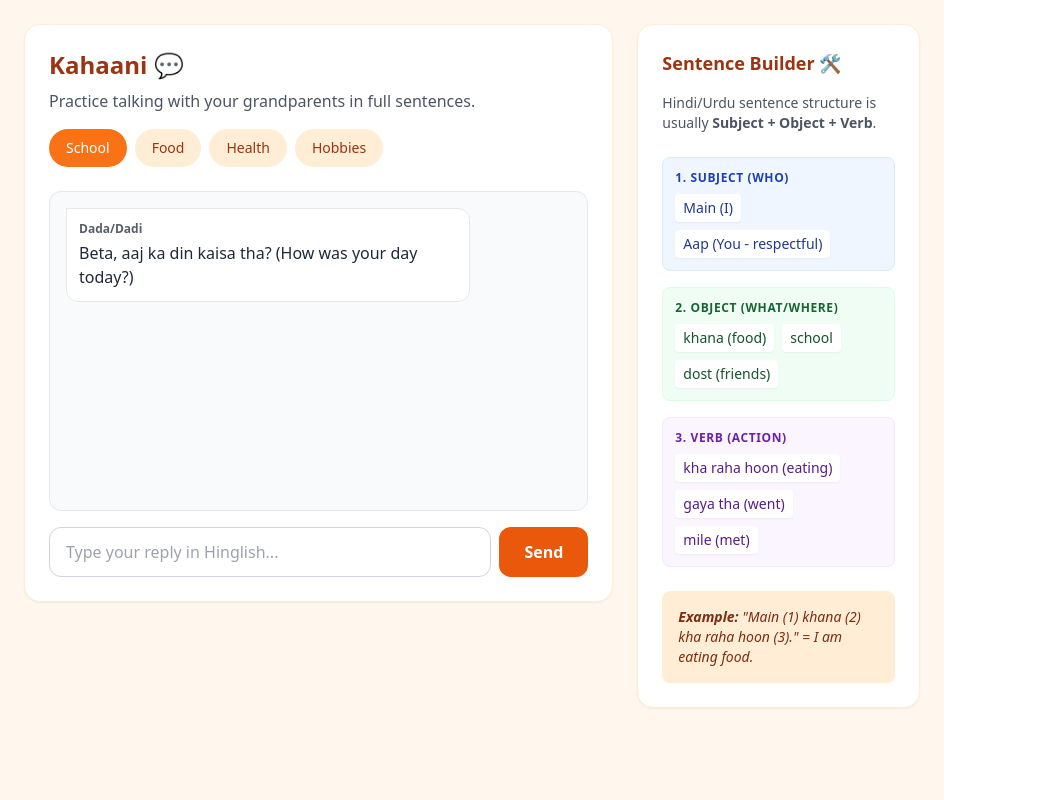
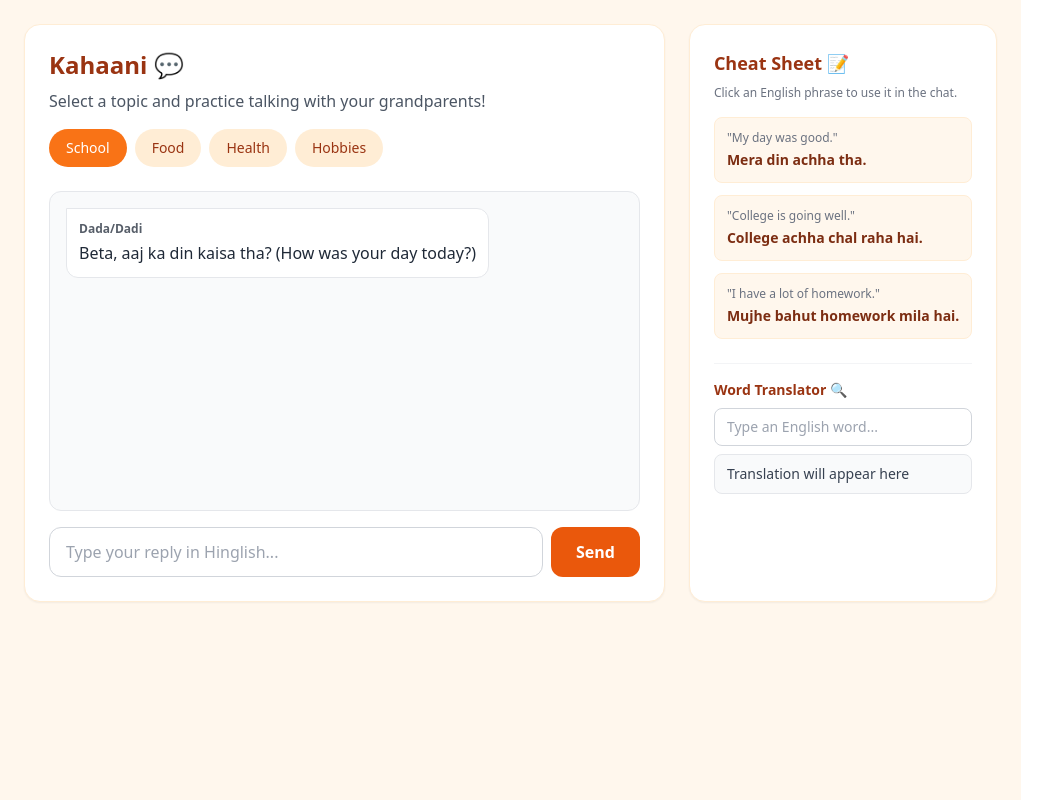
Before and after one commit to uzmausmani-web/kahaani-app, a React (Vite) app: page / in a window 1280 px wide. Shown: the whole page, without its empty margins (0-1060 px from the left). Built offline with nearby package versions, Linux system fonts and the light colour scheme.

Commit message:
Update App.tsx

```diff
--- a/src/App.tsx
+++ b/src/App.tsx
@@ -1,6 +1,5 @@
 import { useState, ChangeEvent, KeyboardEvent } from 'react';
 
-// This tells TypeScript exactly what a "message" should look like
 interface Message {
   sender: string;
   text: string;
@@ -12,13 +11,41 @@ export default function App() {
   ]);
   const [inputText, setInputText] = useState('');
   const [selectedTopic, setSelectedTopic] = useState('School');
+  const [lookupWord, setLookupWord] = useState('');
 
   const topics = ['School', 'Food', 'Health', 'Hobbies'];
 
-  const sentenceStarter = {
-    Subject: ['Main (I)', 'Aap (You - respectful)'],
-    Object: ['khana (food)', 'school', 'dost (friends)'],
-    Verb: ['kha raha hoon (eating)', 'gaya tha (went)', 'mile (met)']
+  // Topic-specific cheat sheet with conversational translations
+  const quickTranslations: Record<string, {en: string, hi: string}[]> = {
+    School: [
+      { en: "My day was good.", hi: "Mera din achha tha." },
+      { en: "College is going well.", hi: "College achha chal raha hai." },
+      { en: "I have a lot of homework.", hi: "Mujhe bahut homework mila hai." }
+    ],
+    Food: [
+      { en: "I am hungry.", hi: "Mujhe bhookh lagi hai." },
+      { en: "I ate dinner already.", hi: "Maine khana kha liya hai." },
+      { en: "The food was delicious.", hi: "Khana bahut mazedar tha." }
+    ],
+    Health: [
+      { en: "I am a little tired.", hi: "Main thodi thak gayi hoon." },
+      { en: "I feel great today.", hi: "Main aaj bahut achha feel kar rahi hoon." },
+      { en: "I didn't sleep well.", hi: "Main theek se so nahi payi." }
+    ],
+    Hobbies: [
+      { en: "I am hanging out with friends.", hi: "Main doston ke saath hoon." },
+      { en: "I was working on robotics.", hi: "Main robotics par kaam kar rahi thi." },
+      { en: "I am listening to music.", hi: "Main gaane sun rahi hoon." }
+    ]
+  };
+
+  // Mini live dictionary for common words
+  const liveDictionary: Record<string, string> = {
+    "i": "main", "you": "aap", "good": "achha", "bad": "kharab",
+    "food": "khana", "eat": "khana", "ate": "khaya", "water": "paani",
+    "tired": "thak gayi", "happy": "khush", "sad": "udaas", "friend": "dost",
+    "friends": "dost", "yes": "haan", "no": "nahi", "today": "aaj",
+    "tomorrow": "kal", "yesterday": "kal", "sleep": "sona", "school": "school"
   };
 
   const handleSend = () => {
@@ -27,20 +54,25 @@ export default function App() {
     const newMessages: Message[] = [
       ...messages,
       { sender: 'You', text: inputText },
-      { sender: 'Dada/Dadi', text: 'Arre wah! Achha laga sun kar. (Oh wow! Good to hear that.)' }
+      { sender: 'Dada/Dadi', text: 'Arre wah! Yeh sun kar achha laga. (Oh wow! Good to hear that.)' }
     ];
     setMessages(newMessages);
     setInputText('');
   };
 
+  const handleLookup = (e: ChangeEvent<HTMLInputElement>) => {
+    setLookupWord(e.target.value.toLowerCase());
+  };
+
   return (
     <div className="min-h-screen bg-orange-50 font-sans p-6">
-      <div className="max-w-4xl mx-auto grid grid-cols-1 md:grid-cols-3 gap-6">
+      <div className="max-w-5xl mx-auto grid grid-cols-1 md:grid-cols-3 gap-6">
 
+        {/* Left Column: Chat Area */}
         <div className="md:col-span-2 flex flex-col gap-4">
           <div className="bg-white p-6 rounded-2xl shadow-sm border border-orange-100">
             <h1 className="text-2xl font-bold text-orange-800 mb-2">Kahaani 💬</h1>
-            <p className="text-gray-600 mb-4">Practice talking with your grandparents in full sentences.</p>
+            <p className="text-gray-600 mb-4">Select a topic and practice talking with your grandparents!</p>
 
             <div className="flex gap-2 mb-6 overflow-x-auto">
               {topics.map(topic => (
@@ -82,35 +114,39 @@ export default function App() {
           </div>
         </div>
 
-        <div className="bg-white p-6 rounded-2xl shadow-sm border border-orange-100">
-          <h2 className="text-lg font-bold text-orange-800 mb-4">Sentence Builder 🛠️</h2>
-          <p className="text-sm text-gray-600 mb-6">Hindi/Urdu sentence structure is usually <strong>Subject + Object + Verb</strong>.</p>
+        {/* Right Column: Translation Helper */}
+        <div className="flex flex-col gap-4">
+          <div className="bg-white p-6 rounded-2xl shadow-sm border border-orange-100 flex-1">
+            <h2 className="text-lg font-bold text-orange-800 mb-2">Cheat Sheet 📝</h2>
+            <p className="text-xs text-gray-500 mb-4">Click an English phrase to use it in the chat.</p>
 
-          <div className="flex flex-col gap-4">
-            <div className="bg-blue-50 p-3 rounded-lg border border-blue-100">
-              <h3 className="text-xs font-bold text-blue-800 uppercase tracking-wider mb-2">1. Subject (Who)</h3>
-              <div className="flex flex-wrap gap-2">
-                {sentenceStarter.Subject.map(word => <span key={word} className="bg-white text-blue-900 text-sm px-2 py-1 rounded shadow-sm">{word}</span>)}
+            <div className="flex flex-col gap-3 mb-6">
+              {quickTranslations[selectedTopic].map((item, i) => (
+                <button
+                  key={i}
+                  onClick={() => setInputText(item.hi)}
+                  className="text-left bg-orange-50 hover:bg-orange-100 p-3 rounded-lg border border-orange-100 transition-colors"
+                >
+                  <p className="text-xs text-gray-500 font-medium mb-1">"{item.en}"</p>
+                  <p className="text-sm text-orange-900 font-bold">{item.hi}</p>
+                </button>
+              ))}
+            </div>
+
+            <div className="pt-4 border-t border-gray-100">
+              <h2 className="text-sm font-bold text-orange-800 mb-2">Word Translator 🔍</h2>
+              <input
+                type="text"
+                onChange={handleLookup}
+                placeholder="Type an English word..."
+                className="w-full px-3 py-2 text-sm rounded-lg border border-gray-300 focus:outline-none focus:border-orange-500 mb-2"
+              />
+              <div className="h-10 bg-gray-50 rounded-lg flex items-center px-3 border border-gray-200">
+                <span className="text-sm text-gray-700 font-medium">
+                  {lookupWord === '' ? 'Translation will appear here' : (liveDictionary[lookupWord] || 'Word not in demo dictionary yet!')}
+                </span>
               </div>
             </div>
-
-            <div className="bg-green-50 p-3 rounded-lg border border-green-100">
-              <h3 className="text-xs font-bold text-green-800 uppercase tracking-wider mb-2">2. Object (What/Where)</h3>
-              <div className="flex flex-wrap gap-2">
-                {sentenceStarter.Object.map(word => <span key={word} className="bg-white text-green-900 text-sm px-2 py-1 rounded shadow-sm">{word}</span>)}
-              </div>
-            </div>
-
-            <div className="bg-purple-50 p-3 rounded-lg border border-purple-100">
-              <h3 className="text-xs font-bold text-purple-800 uppercase tracking-wider mb-2">3. Verb (Action)</h3>
-              <div className="flex flex-wrap gap-2">
-                {sentenceStarter.Verb.map(word => <span key={word} className="bg-white text-purple-900 text-sm px-2 py-1 rounded shadow-sm">{word}</span>)}
-              </div>
-            </div>
-          </div>
-
-          <div className="mt-6 p-4 bg-orange-100 rounded-lg text-sm text-orange-900 italic">
-            <strong>Example:</strong> "Main (1) khana (2) kha raha hoon (3)." = I am eating food.
           </div>
         </div>
 
```
